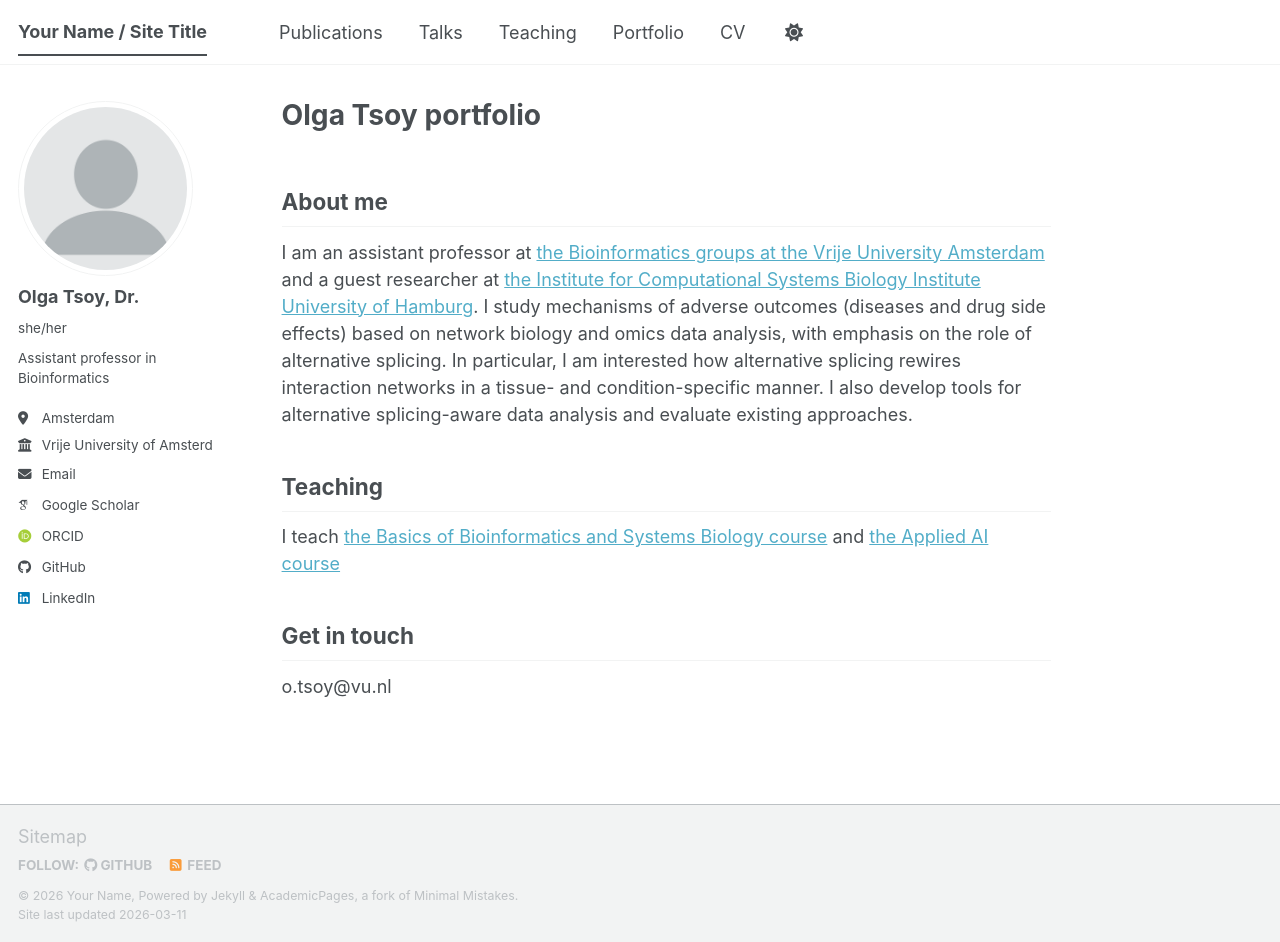
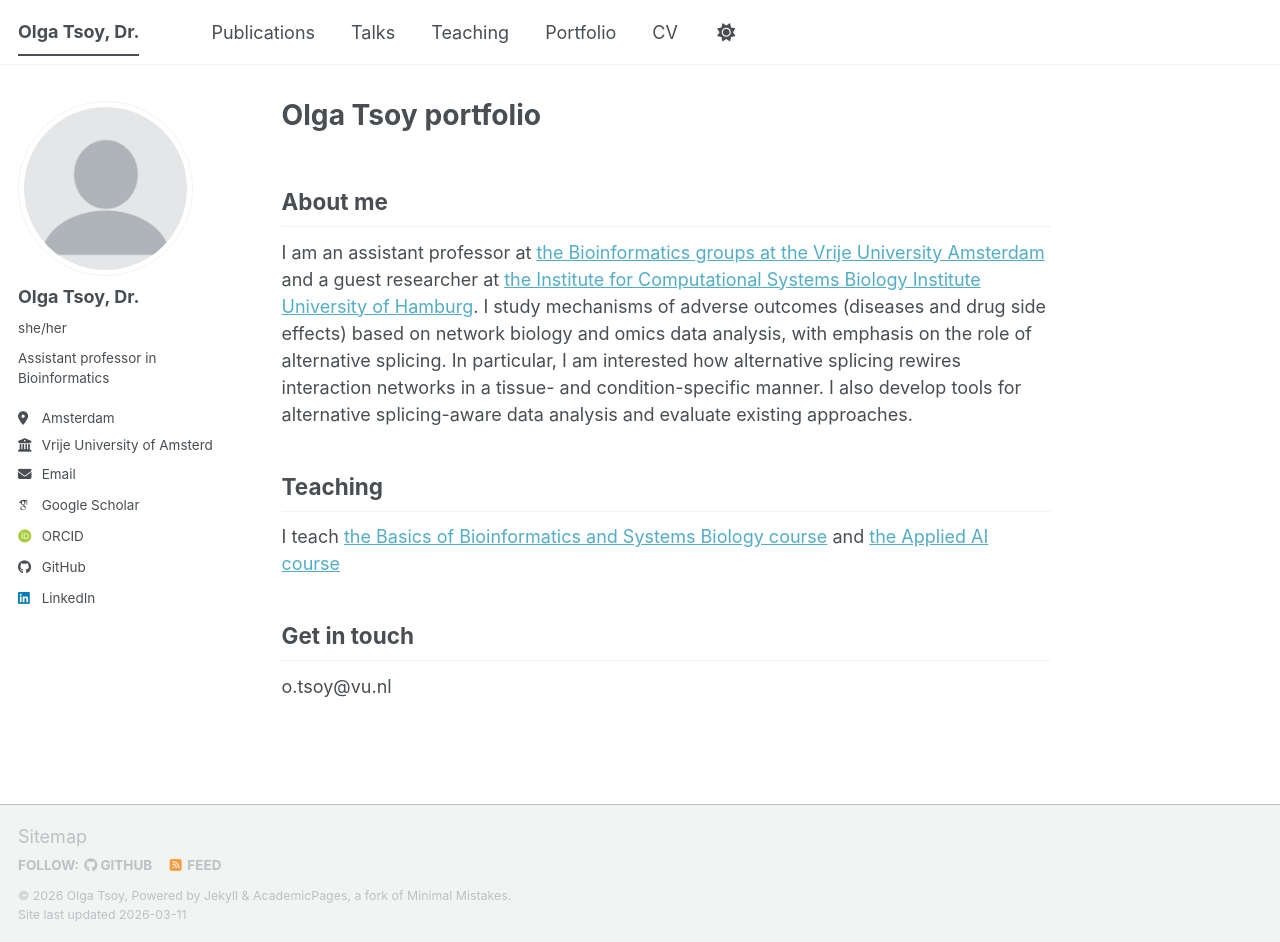
Before and after one commit to OlgaVT/OlgaVT.github.io, a Jekyll site: the page built from _pages/about.md, in a window 1280 px wide and 942 px high. Built offline with Jekyll 4.4.1, drawn with Linux system fonts in a browser that asks for light colours; some web fonts are replaced; a script bundle is joined from its source files by our own code; library files that are not in the unit come from our copies.

Commit message:
Update _config.yml

```diff
--- a/_config.yml
+++ b/_config.yml
@@ -9,14 +9,14 @@
 # Basic Site Settings
 locale                   : "en-US"
 site_theme               : "default" # The available themes options are "default", "air", "sunrise", "mint", "dirt" and "contrast"
-title                    : "Your Name / Site Title"
+title                    : "Olga Tsoy, Dr."
 title_separator          : "-"
-name                     : &name "Your Name"
-description              : &description "Your Name's academic portfolio"   # Update this with a general description of your site, this is the default if not overridden by a page
-url                      : https://academicpages.github.io # The base hostname & protocol for your site e.g. "https://[your GitHub username].github.io",
+name                     : &name "Olga Tsoy"
+description              : &description "Olga Tsoy's academic portfolio"   # Update this with a general description of your site, this is the default if not overridden by a page
+url                      : https://olgavt.github.io/ # The base hostname & protocol for your site e.g. "https://[your GitHub username].github.io",
                                                            # or if you already have some other page hosted on Github then use "https://[your GitHub username].github.io/[Your Repo Name]"
 baseurl                  : "" # the subpath of your site, e.g. "/blog"
-repository               : "academicpages/academicpages.github.io"
+repository               : "olgavt/olgavt.github.io"
 
 # Site Author - The following control what appear as part of the author content on the side bar.
 #               If a field is blank the icon and link will not appear, otherwise it will be shown.
```
